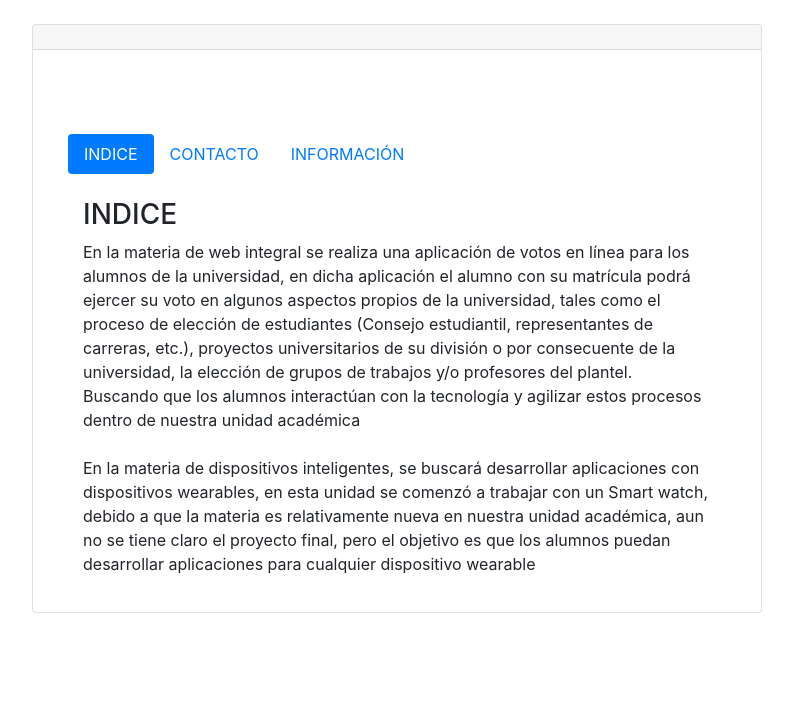
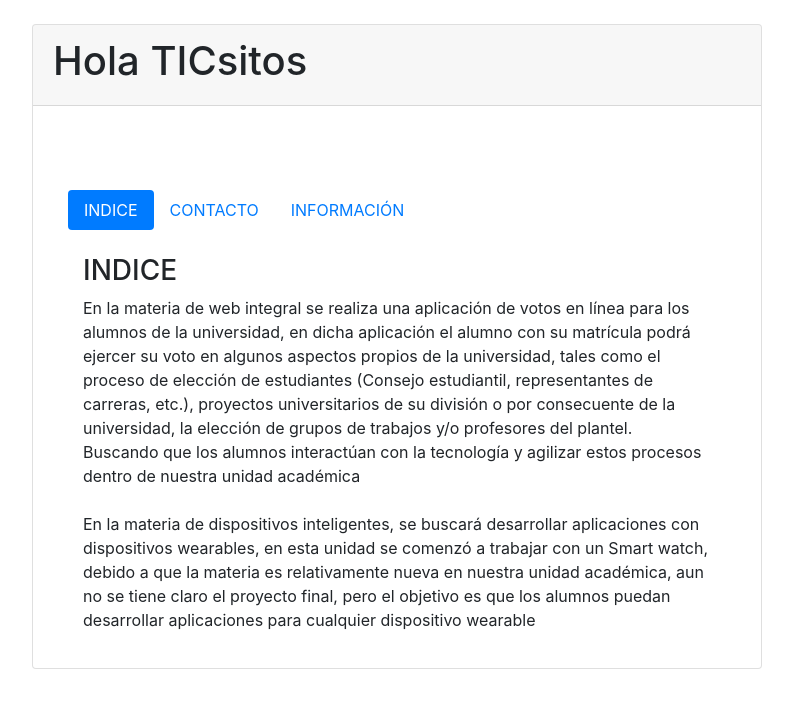
Before and after one commit to Froilan-Suarez23/gitmundo, a PHP site: page / in a window 1280 px wide. Shown: the top 708 px of the page, without its empty margins (243-1036 px from the left). Run offline with PHP 8.4, Linux system fonts and the light colour scheme.

Commit message:
SNAPSTHOT 002 del Proyecto, solo mdi

```diff
--- a/index.php
+++ b/index.php
@@ -18,7 +18,7 @@
     	<div class="row justify-content-center">
         <div class="col-md-8">
             <div class="card">
-                <div class="card-header"></div>
+                <div class="card-header"><h1>Hola TICsitos</h1></div>
 
                 <div class="card-body">
 
```
